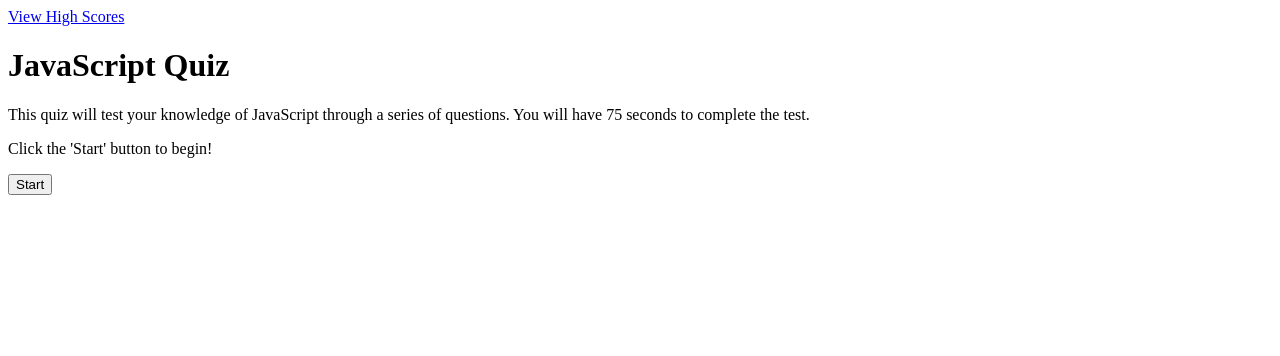
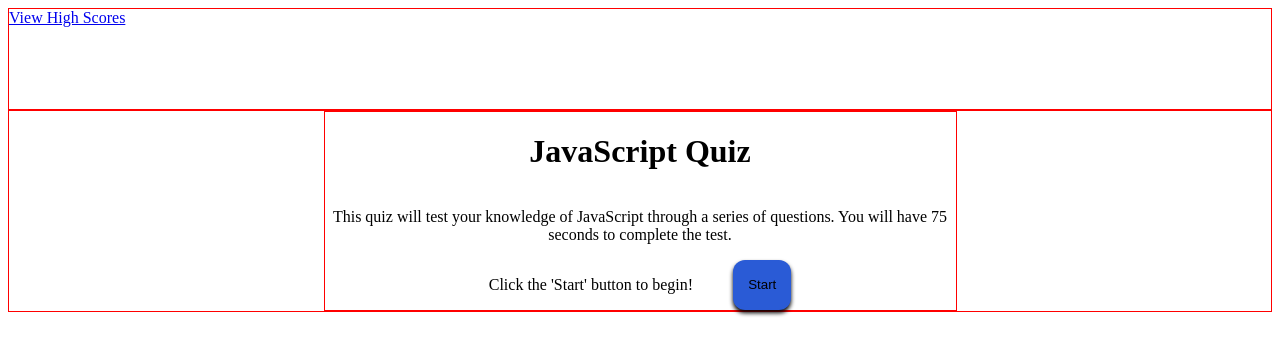
Before and after one commit to tguy5837/js-quiz, a plain HTML site: page index.html in a window 1280 px wide. Drawn offline with Linux system fonts and the light colour scheme.

Commit message:
initial css styling

```diff
--- a/Assets/css/style.css
+++ b/Assets/css/style.css
@@ -0,0 +1,42 @@
+:root {
+  --primary: rgb(42, 91, 214);
+}
+
+header {
+  display: flex;
+  justify-content: space-between;
+  height: 100px;
+  border: 1px solid red;
+}
+
+main {
+  display: flex;
+  justify-content: center;
+  border: 1px solid red;
+}
+
+main div {
+  display: flex;
+  flex-wrap: wrap;
+  justify-content: center;
+  width: 50%;
+  border: 1px solid red;
+  text-align: center;
+}
+
+.btn {
+  outline: none;
+  border: none;
+  padding: 10px 15px;
+  background-color: var(--primary);
+  border-radius: 12px;
+  box-shadow: 0 3px 4px;
+}
+
+.btn:hover {
+  box-shadow: 0 2px 3px;
+}
+
+.btn:active {
+  box-shadow: 0 0 2px;
+}
--- a/index.html
+++ b/index.html
@@ -21,7 +21,7 @@
         </p>
         <p>Click the 'Start' button to begin!</p>
         <ul id="answer-choice-list"></ul>
-        <button id="start-btn">Start</button>
+        <button class="btn" id="start-btn">Start</button>
       </div>
     </main>
   </body>
```
